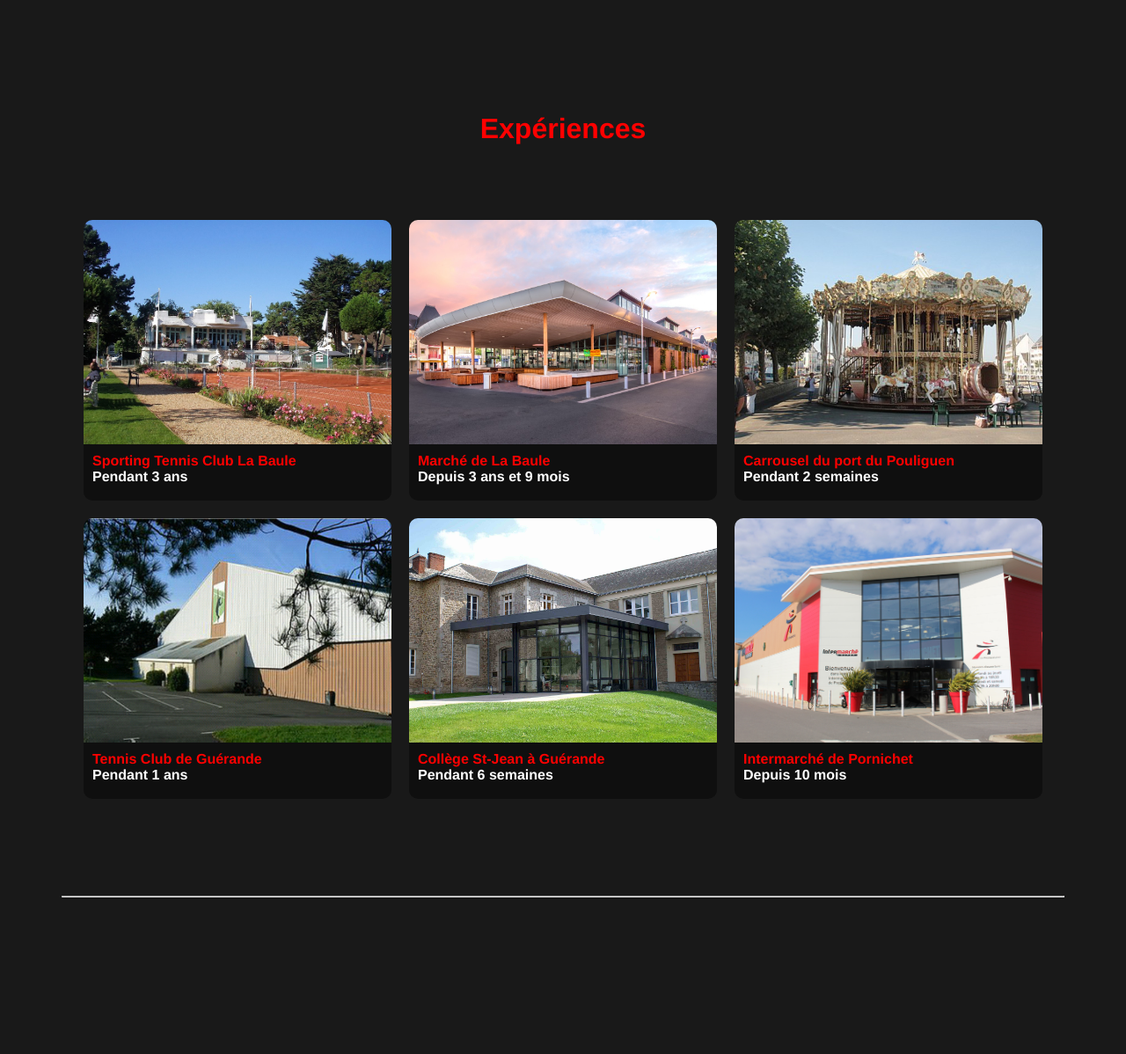
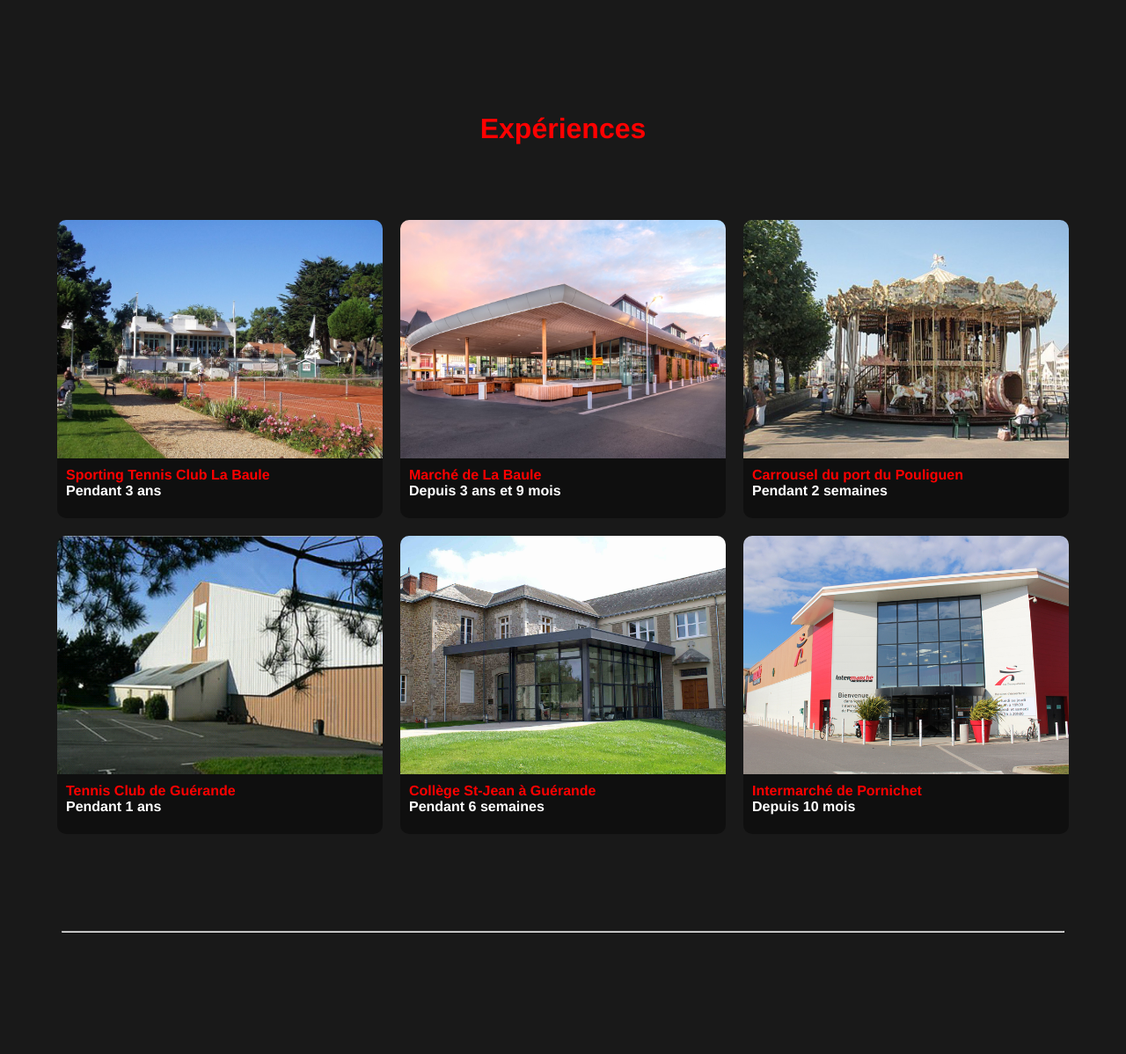
Before and after one commit to VicAffile/cv, a PHP site: page / in a window 1280 px wide. Shown: the part 3258-4456 px from the top of the page at 88% size. Run offline with PHP 8.4, Linux system fonts and the light colour scheme; some libraries are stand-ins or nearby versions.

Commit message:
amelioration scss expérience

```diff
--- a/css/style.css
+++ b/css/style.css
@@ -736,15 +736,22 @@
 }
 
 body .article#experience #experience_grid {
-  display: -ms-grid;
-  display: grid;
-  -ms-grid-columns: (370px)[3];
-      grid-template-columns: repeat(3, 370px);
-  -ms-grid-rows: (339px)[2];
-      grid-template-rows: repeat(2, 339px);
+  width: 70%;
+  display: -webkit-box;
+  display: -ms-flexbox;
+  display: flex;
+  -webkit-box-orient: horizontal;
+  -webkit-box-direction: normal;
+      -ms-flex-flow: row wrap;
+          flex-flow: row wrap;
+  -webkit-box-pack: center;
+      -ms-flex-pack: center;
+          justify-content: center;
 }
 
 body .article#experience #experience_grid .experience {
+  width: 370px;
+  height: 339px;
   padding: 10px;
   border-radius: 10px;
   display: -ms-grid;
@@ -830,21 +837,21 @@
   grid-row-end: 1;
 }
 
-@media all and (max-width: 1200px) and (min-width: 830px) {
+@media all and (max-width: 1700px) {
   body .article#experience #experience_grid {
-    -ms-grid-columns: (370px)[2];
-        grid-template-columns: repeat(2, 370px);
-    -ms-grid-rows: (339px)[3];
-        grid-template-rows: repeat(3, 339px);
+    width: 80%;
   }
 }
 
-@media all and (max-width: 830px) {
+@media all and (max-width: 1500px) {
   body .article#experience #experience_grid {
-    -ms-grid-columns: (370px)[1];
-        grid-template-columns: repeat(1, 370px);
-    -ms-grid-rows: (339px)[6];
-        grid-template-rows: repeat(6, 339px);
+    width: 90%;
+  }
+}
+
+@media all and (max-width: 1500px) {
+  body .article#experience #experience_grid {
+    width: 100%;
   }
 }
 
--- a/css/style.scss
+++ b/css/style.scss
@@ -461,10 +461,13 @@
         }
         &#experience {
             #experience_grid {
-                display: grid;
-                grid-template-columns: repeat(3, 370px);
-                grid-template-rows: repeat(2, 339px);
+                width: 70%;
+                display: flex;
+                flex-flow: row wrap;
+                justify-content: center;
                 .experience {
+                    width: 370px;
+                    height: 339px;
                     padding: 10px;
                     border-radius: 10px;
                     display: grid;
@@ -528,13 +531,14 @@
                         grid-row-end: 1;
                     }
                 }
-                @media all and (max-width: 1200px) and (min-width: 830px) {
-                    grid-template-columns: repeat(2, 370px);
-                    grid-template-rows: repeat(3, 339px);
+                @media all and (max-width: 1700px) {
+                    width: 80%;
                 }
-                @media all and (max-width: 830px) {
-                    grid-template-columns: repeat(1, 370px);
-                    grid-template-rows: repeat(6, 339px);
+                @media all and (max-width: 1500px) {
+                    width: 90%;
+                }
+                @media all and (max-width: 1500px) {
+                    width: 100%;
                 }
             }
         }
```
Also changed, not shown: 1 other file.
